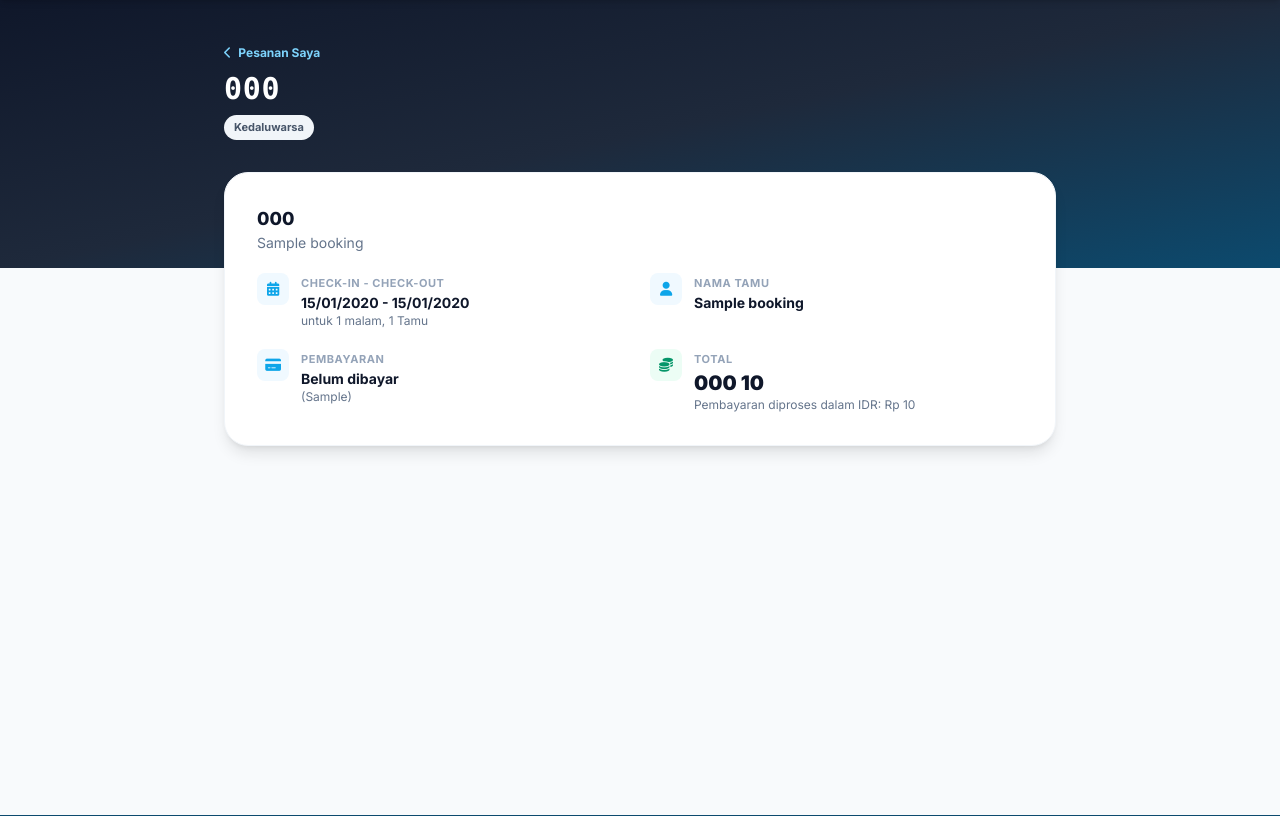
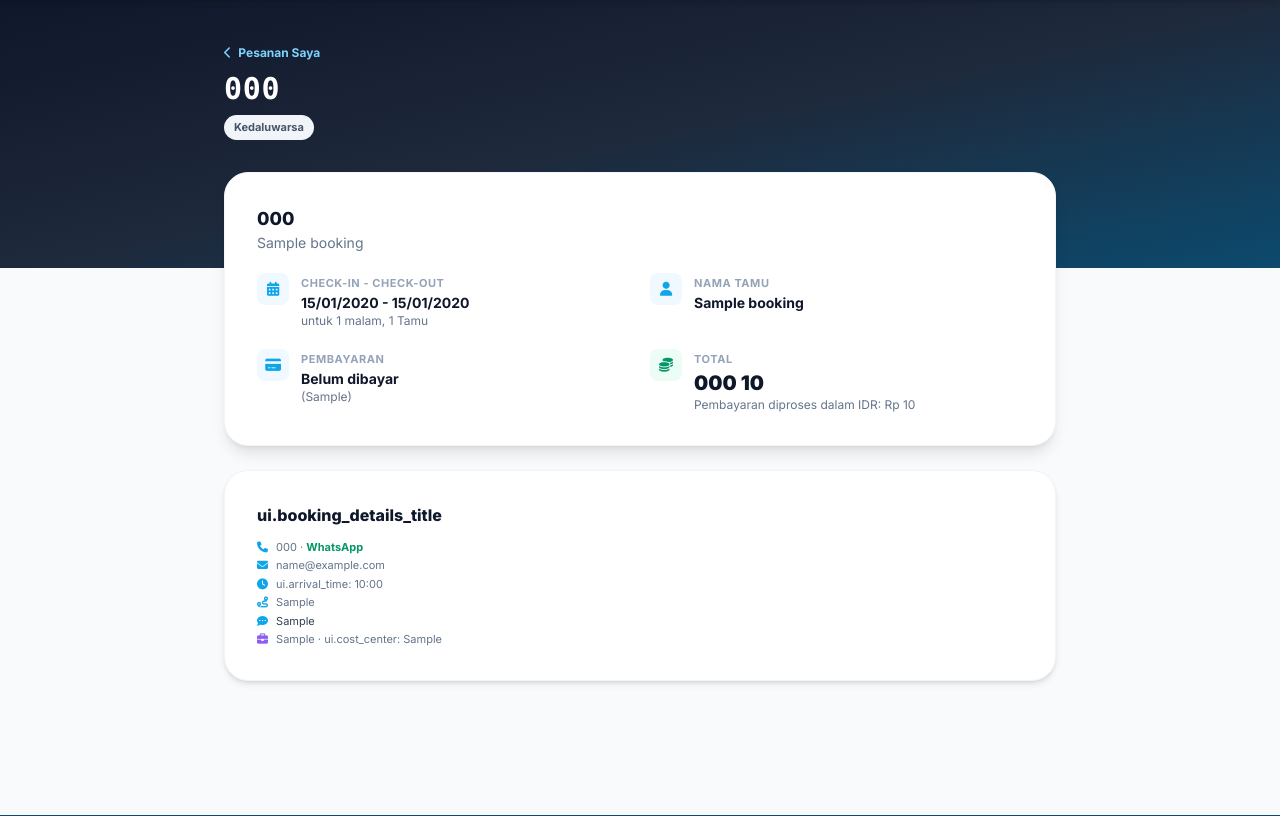
Before and after one commit to Zahwa-ayu/SekalaGo, a Laravel app: page /bookings/1 in a window 1280 px wide. Shown: the part 65-881 px from the top of the page. Run offline with Laravel 12, Linux system fonts and the light colour scheme; a user stored in the database is signed in; data comes from the database, SQL or seed files in the repository; tables that the repository leaves empty hold one stand-in row (values such as "Sample post"); some libraries are stand-ins or nearby versions.

Commit message:
merevisi booking

```diff
--- a/app/Http/Controllers/BookingController.php
+++ b/app/Http/Controllers/BookingController.php
@@ -9,6 +9,7 @@ use App\Services\Payment\PaymentGateway;
 use Barryvdh\DomPDF\Facade\Pdf;
 use Illuminate\Http\Request;
 use Illuminate\Support\Carbon;
+use App\Support\BookingDetails;
 use Illuminate\Validation\ValidationException;
 
 class BookingController extends Controller
@@ -64,20 +65,23 @@ class BookingController extends Controller
 
     public function store(Request $request)
     {
-        $request->validate(['guest_name' => ['required', 'string', 'max:255']]);
+        $member = $this->member($request);
+        $data   = $request->validate(BookingDetails::rules('hotel', $member !== null));
 
         [$roomType, $checkIn, $checkOut, $guests] = $this->resolveStay($request);
 
-        $member  = $this->member($request);
         $booking = $this->bookings->create(
             $request->user(),
             $roomType,
             $checkIn,
             $checkOut,
             $guests,
-            $request->input('guest_name'),
-            $member
+            $data['guest_name'],
+            $member,
+            BookingDetails::attributes($data)
         );
+
+        BookingDetails::rememberContact($request->user(), $data);
 
         if ($member) {
             $message = $booking->status === 'confirmed'
--- a/app/Http/Controllers/Corporate/ReportController.php
+++ b/app/Http/Controllers/Corporate/ReportController.php
@@ -43,7 +43,7 @@ class ReportController extends Controller
                 __('ui.booking_code'), __('ui.booked_on'), __('ui.product'), __('ui.employees'), __('ui.department'),
                 __('ui.item_name'), __('ui.room_option'), __('ui.period_start'), __('ui.period_end'),
                 __('ui.nights_or_days'), __('ui.total_price') . ' (IDR)', __('ui.limit_label') . ' (IDR)',
-                __('ui.late_fee') . ' (IDR)',
+                __('ui.late_fee') . ' (IDR)', __('ui.trip_purpose'), __('ui.cost_center'),
             ], ';', '"', '\\');
 
             foreach ($report['rows'] as $booking) {
@@ -61,6 +61,7 @@ class ReportController extends Controller
                     $booking->total_price,
                     $booking->late_fee,
                     $booking->policy_limit ?? '',
+                    $booking->trip_purpose ?? '', $booking->cost_center ?? '',
                 ], ';', '"', '\\');
             }
 
--- a/app/Models/Booking.php
+++ b/app/Models/Booking.php
@@ -21,6 +21,8 @@ class Booking extends Model
         'decided_by', 'decided_at', 'decision_note', 'approval_reason', 'vehicle_id', 'with_driver',
         'driver_fee_per_day', 'pickup_location', 'due_at', 'late_grace_minutes', 'late_fee_percent',
         'picked_up_at', 'returned_at', 'late_minutes', 'late_fee_computed', 'late_fee', 'payout_id',
+        'contact_name', 'contact_email', 'contact_phone', 'arrival_time', 'special_requests',
+        'destination', 'license_confirmed', 'trip_purpose', 'cost_center',
     ];
 
     protected function casts(): array
--- a/app/Services/BookingService.php
+++ b/app/Services/BookingService.php
@@ -39,6 +39,7 @@ class BookingService
         int $guests,
         string $guestName,
         ?CompanyUser $member = null,
+        array $details = [],
     ): Booking {
         $roomType->loadMissing('hotel.translations', 'hotel.partner', 'translations');
 
@@ -46,7 +47,7 @@ class BookingService
         $firstDay  = $checkIn->toDateString();
         $lastNight = $checkOut->copy()->subDay()->toDateString();
 
-        return DB::transaction(function () use ($user, $roomType, $checkOut, $guests, $guestName, $member, $nights, $firstDay, $lastNight) {
+        return DB::transaction(function () use ($user, $roomType, $checkOut, $guests, $guestName, $member, $nights, $firstDay, $lastNight, $details) {
             // Kunci baris stok selama transaksi
             $stocks = RoomStock::where('room_type_id', $roomType->id)
                 ->whereBetween('date', [$firstDay, $lastNight])
@@ -92,6 +93,8 @@ class BookingService
                 'total_price_display' => round($total / $currency->rate_to_base, $currency->decimal_places),
                 'free_cancel_days'    => $partner->freeCancelDays(),
             ];
+
+            $attributes += $details;
 
             if ($member) {
                 return $this->createCorporateBooking($user, $member, $attributes, $total);
@@ -363,12 +366,13 @@ public function createForVehicle(
     string $renterName,
     bool $withDriver,
     ?CompanyUser $member = null,
+    array $details = [],
 ): Booking {
     $vehicle->loadMissing('partner', 'translations');
 
     $days = (int) $pickup->diffInDays($return);
 
-    return DB::transaction(function () use ($user, $vehicle, $pickup, $return, $passengers, $renterName, $withDriver, $member, $days) {
+    return DB::transaction(function () use ($user, $vehicle, $pickup, $return, $passengers, $renterName, $withDriver, $member, $days, $details) {
         // Kunci baris armada: pemesanan untuk armada yang sama diproses bergantian
         $locked = Vehicle::lockForUpdate()->findOrFail($vehicle->id);
 
@@ -416,6 +420,8 @@ public function createForVehicle(
             'late_fee_percent'   => $locked->late_fee_percent,
         ];
 
+
+
         if ($member) {
             return $this->createCorporateBooking($user, $member, $attributes, $total);
         }
--- a/resources/views/bookings/show.blade.php
+++ b/resources/views/bookings/show.blade.php
@@ -124,6 +124,13 @@
             @endif
         </div>
 
+        @if ($booking->contact_phone || $booking->special_requests || $booking->trip_purpose)
+            <div class="bg-white rounded-3xl border border-slate-100 shadow-md p-6 sm:p-8 space-y-3">
+                <h2 class="text-base font-extrabold text-slate-900">{{ __('ui.booking_details_title') }}</h2>
+                @include('partials.booking-contact-block', ['booking' => $booking, 'showCorporate' => true])
+            </div>
+        @endif
+
         {{-- DIBATALKAN --}}
         @if ($booking->status === 'cancelled')
             <div class="bg-white rounded-3xl border border-red-100 shadow-md p-6 text-sm space-y-1">
--- a/resources/views/bookings/ticket-car.blade.php
+++ b/resources/views/bookings/ticket-car.blade.php
@@ -40,6 +40,9 @@
         <tr><td class="label">Hari / Days</td><td>{{ $booking->nights }}</td></tr>
         <tr><td class="label">Penumpang / Passengers</td><td>{{ $booking->guests }}</td></tr>
         <tr><td class="label">Nama penyewa / Renter</td><td>{{ $booking->guest_name }}</td></tr>
+        <tr><td class="label">Jam ambil / Pick-up time</td><td>{{ $booking->arrival_time ? substr($booking->arrival_time, 0, 5) : '-' }}</td></tr>
+        @if ($booking->destination)<tr><td class="label">Tujuan / Destination</td><td>{{ $booking->destination }}</td></tr>@endif
+        <tr><td class="label">Kontak / Contact</td><td>{{ $booking->contact_phone ?: '-' }}</td></tr>
     </table>
 
     @if ($booking->extensions->isNotEmpty())
--- a/resources/views/bookings/ticket.blade.php
+++ b/resources/views/bookings/ticket.blade.php
@@ -48,6 +48,8 @@
         <tr><td class="label">Malam / Nights</td><td>{{ $booking->nights }}</td></tr>
         <tr><td class="label">Tamu / Guests</td><td>{{ $booking->guests }}</td></tr>
         <tr><td class="label">Nama tamu / Guest name</td><td>{{ $booking->guest_name }}</td></tr>
+        @if ($booking->arrival_time)<tr><td class="label">Perkiraan tiba / Est. arrival</td><td>{{ substr($booking->arrival_time, 0, 5) }}</td></tr>@endif
+        @if ($booking->special_requests)<tr><td class="label">Permintaan khusus / Requests</td><td>{{ $booking->special_requests }}</td></tr>@endif
     </table>
 
     <h2>Pembayaran / Payment</h2>
--- /dev/null
+++ b/resources/views/partials/booking-contact-block.blade.php
@@ -0,0 +1,44 @@
+@php
+    $showCorporate = $showCorporate ?? false;
+    $digits   = preg_replace('/\D/', '', (string) $booking->contact_phone);
+    $whatsapp = str_starts_with($digits, '0') ? '62' . substr($digits, 1) : $digits;
+@endphp
+
+<div class="text-[11px] text-slate-500 space-y-0.5">
+    @if ($booking->contact_name && $booking->contact_name !== $booking->guest_name)
+        <div><i class="fa-solid fa-user w-4 text-sky-500"></i> {{ __('ui.booker_data') }}: {{ $booking->contact_name }}</div>
+    @endif
+
+    @if ($booking->contact_phone)
+        <div>
+            <i class="fa-solid fa-phone w-4 text-sky-500"></i>
+            <a href="tel:{{ preg_replace('/[^\d+]/', '', $booking->contact_phone) }}" class="hover:underline">{{ $booking->contact_phone }}</a>
+            @if ($whatsapp !== '')
+                &middot; <a href="https://wa.me/{{ $whatsapp }}" target="_blank" rel="noopener" class="text-emerald-600 font-bold hover:underline">WhatsApp</a>
+            @endif
+        </div>
+    @endif
+
+    @if ($booking->contact_email)
+        <div><i class="fa-solid fa-envelope w-4 text-sky-500"></i> <a href="mailto:{{ $booking->contact_email }}" class="hover:underline break-all">{{ $booking->contact_email }}</a></div>
+    @endif
+
+    @if ($booking->arrival_time)
+        <div><i class="fa-solid fa-clock w-4 text-sky-500"></i> {{ $booking->isCar() ? __('ui.pickup_time') : __('ui.arrival_time') }}: {{ substr($booking->arrival_time, 0, 5) }}</div>
+    @endif
+
+    @if ($booking->destination)
+        <div><i class="fa-solid fa-route w-4 text-sky-500"></i> {{ $booking->destination }}</div>
+    @endif
+
+    @if ($booking->special_requests)
+        <div class="text-slate-700"><i class="fa-solid fa-comment-dots w-4 text-sky-500"></i> {{ $booking->special_requests }}</div>
+    @endif
+
+    @if ($showCorporate && ($booking->trip_purpose || $booking->cost_center))
+        <div>
+            <i class="fa-solid fa-briefcase w-4 text-violet-500"></i>
+            {{ $booking->trip_purpose }}@if ($booking->cost_center) &middot; {{ __('ui.cost_center') }}: {{ $booking->cost_center }}@endif
+        </div>
+    @endif
+</div>
```
Also changed, not shown: app/Http/Controllers/CarBookingController.php (+9 -5 lines), app/Support/BookingDetails.php (added, +60 -0 lines), resources/views/bookings/create.blade.php (+1 -8 lines), resources/views/car-bookings/create.blade.php (+1 -8 lines), resources/views/partials/booking-details-fields.blade.php (added, +102 -0 lines), database/migrations/2026_11_16_081220_add_contact_details_to_bookings.php (added).
